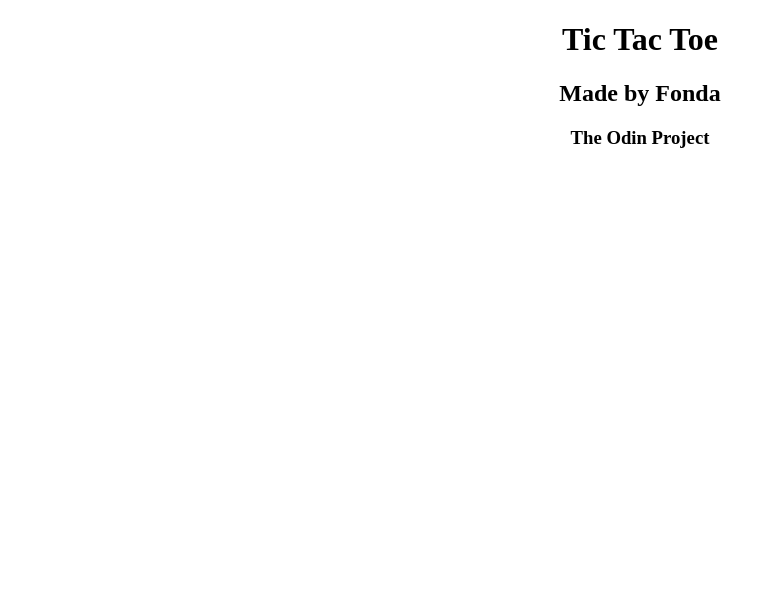
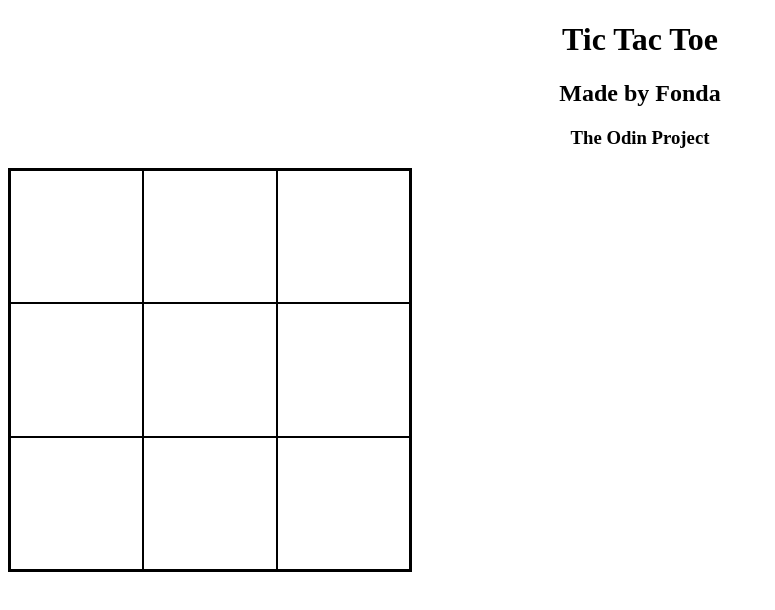
Before and after one commit to fondaTHEhonda/tictactoe, a plain HTML site: page index.html in a window 1280 px wide. Shown: the whole page, without its empty margins (0-775 px from the left). Drawn offline with Linux system fonts and the light colour scheme.

Commit message:
Function to display gameboard added. Added flex box and game board style to CSS

```diff
--- a/app.js
+++ b/app.js
@@ -0,0 +1,23 @@
+//Gameboard module
+const gameBoard = (() => {
+    const board = [];
+});
+
+//Player Factory
+const Player = (name) => {
+    const getName = () => name;
+    return {name}
+};
+
+const player1 = Player("Conor");
+
+//Displaying HTML
+const displayController = (() => {
+    const gameContainer = document.getElementById("game-container");
+
+    for(let i = 0; i < 9; i++) {
+        let newDiv = document.createElement('div');
+        gameContainer.appendChild(newDiv);
+        newDiv.classList.add('game-cell');
+    }
+})();
--- a/index.html
+++ b/index.html
@@ -10,6 +10,8 @@
         <h3>The Odin Project</h3>
     </header>
     <body>
-
+        <div id="game-container">
+        </div>
+        <script src="app.js"></script>
     </body>
 </html>
--- a/style.css
+++ b/style.css
@@ -1,3 +1,19 @@
 header {
     text-align: center;
 }
+
+#game-container {
+    width: 400px;
+    height: 400px;
+    border: 2px solid black;
+    display: flex;
+    flex-direction: row;
+    flex-wrap: wrap;
+    justify-content: center;
+}
+
+.game-cell {
+    width: 131.2px;
+    height: 131.5px;
+    border: 1px solid black;
+}
```
